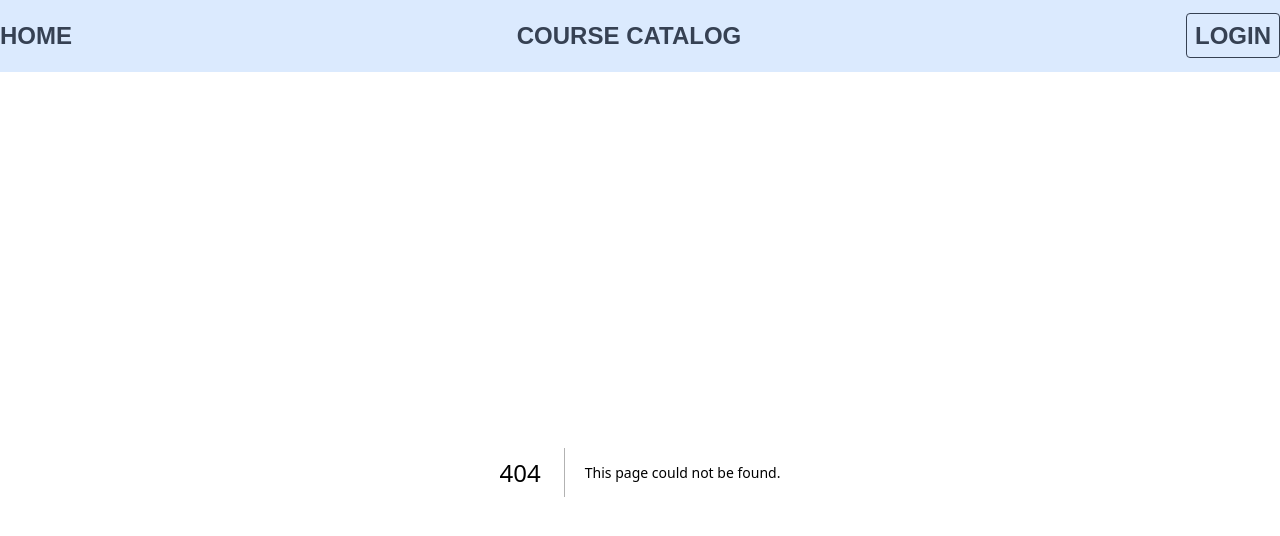
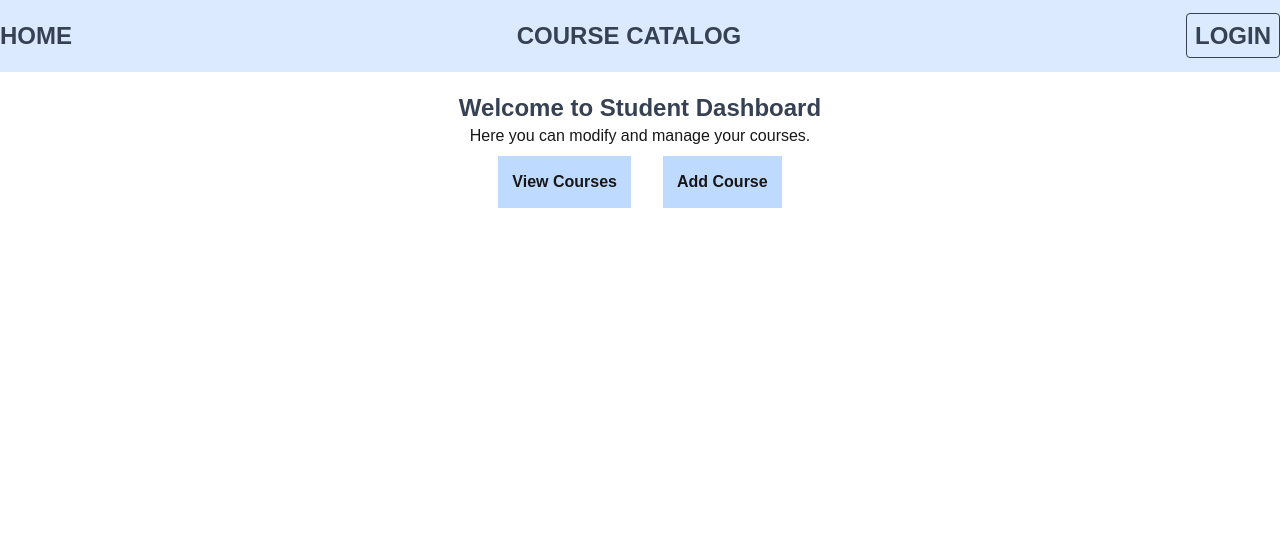
Before and after one commit to Sharper93/SDEV255_FinalProject_Samantha_Madisyn_Nwe, a Next.js app in the folder course-manager/: page /studentDash in a window 1280 px wide. Before the commit this address had no page. Shown: the top 536 px of the page. Built offline with nearby package versions, Linux system fonts and the light colour scheme.

Commit message:
student pages

```diff
--- a/course-manager/src/app/login/page.js
+++ b/course-manager/src/app/login/page.js
@@ -17,7 +17,7 @@ export default function Page() {
 
         <button className="flex items-center">
           {/* TEMPORARY LINK to teacher page */}
-          <Link href="" className="text-primary font-bold bg-blue-200 p-3 my-2 border-2 border-transparent hover:border-blue-500">Student DashBoard</Link>
+          <Link href="./studentDash" className="text-primary font-bold bg-blue-200 p-3 my-2 border-2 border-transparent hover:border-blue-500">Student DashBoard</Link>
         </button>
 
         <button className="flex items-center">
--- a/course-manager/src/app/teacherDash/page.js
+++ b/course-manager/src/app/studentDash/page.js
@@ -5,17 +5,17 @@ import Link from "next/link"; // added link import from next.js for navigation b
 export default function Page() {
     return (
         <div className="container text-center mt-5">
-        <h1 className="text-gray-700 text-2xl font-bold">Welcome to Teacher Dashboard</h1>
+        <h1 className="text-gray-700 text-2xl font-bold">Welcome to Student Dashboard</h1>
         <p>Here you can modify and manage your courses.</p>
 
-        <Link href="./teacherViewCourses">
+        <Link href="./studentViewCourses">
             <button type="viewYourCourses"
             className="text-primary font-bold bg-blue-200 p-3 my-2 mx-4 border-2 border-transparent hover:border-blue-500">
             View Courses
             </button>
         </Link>
 
-        <Link href="./teacherAddCourse">
+        <Link href="./studentAddCourse">
             <button type="addCourse"
             className="text-primary font-bold bg-blue-200 p-3 my-2 mx-4 border-2 border-transparent hover:border-blue-500">
             Add Course
--- a/course-manager/src/app/teacherViewCourses/page.js
+++ b/course-manager/src/app/studentViewCourses/page.js
@@ -12,14 +12,14 @@ export default function Page() {
                 COMING SOON!
             </p>
 
-            <Link href="/teacherDash">
+            <Link href="/studentDash">
                 <button type="button"
                 className="text-primary font-bold bg-blue-200 p-3 my-2 border-2 border-transparent hover:border-blue-500">
                     Return to Dashboard
                 </button>
             </Link>
 
-            <Link href="./teacherAddCourse">
+            <Link href="./studentAddCourse">
                 <button type="button"
                 className="text-primary font-bold bg-blue-200 p-3 my-2 mx-5 border-2 border-transparent hover:border-blue-500">
                     Add New Course
```
Also changed, not shown: course-manager/src/app/studentAddCourse/page.js (renamed from course-manager/src/app/teacherAddCourse/page.js).
